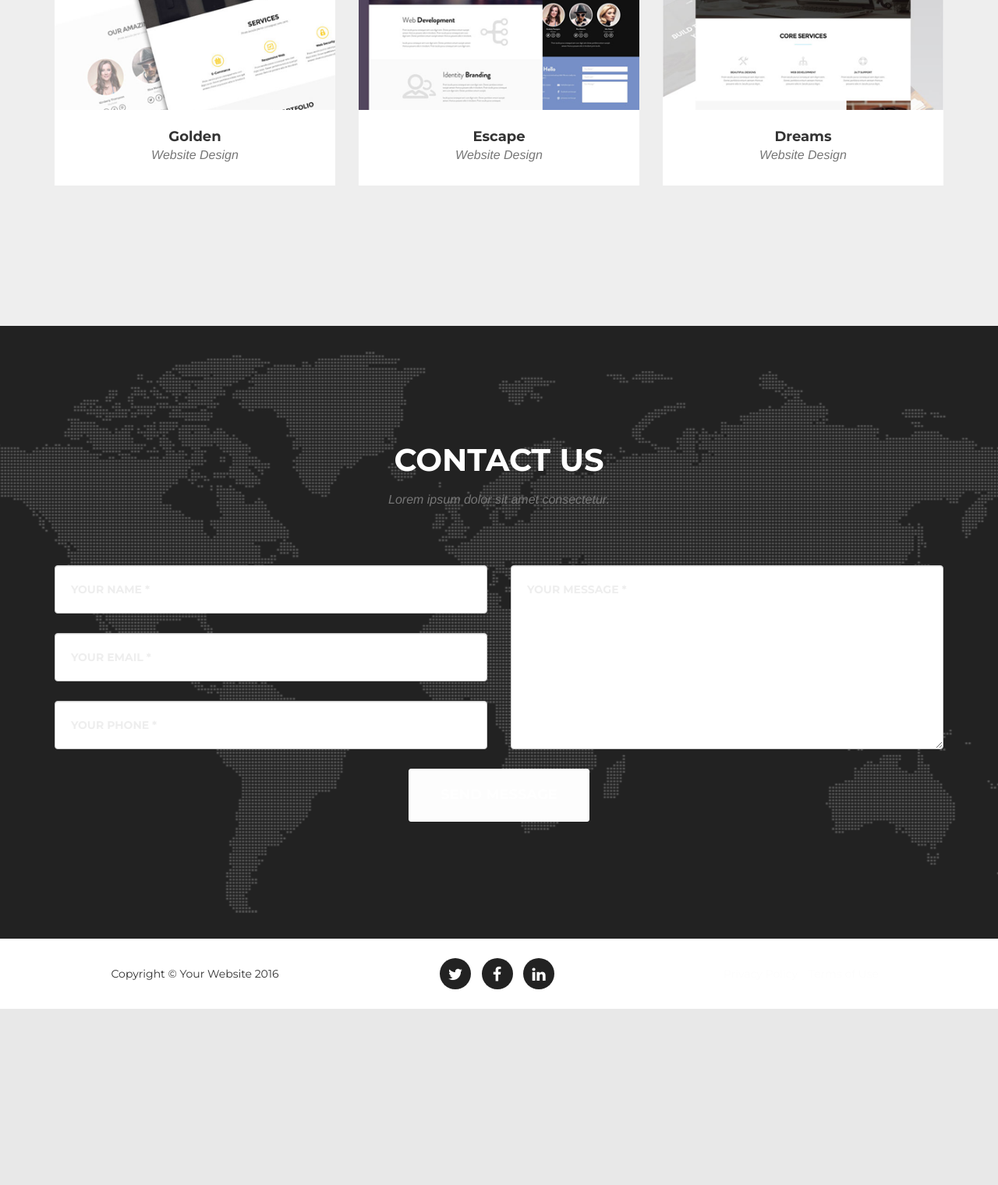
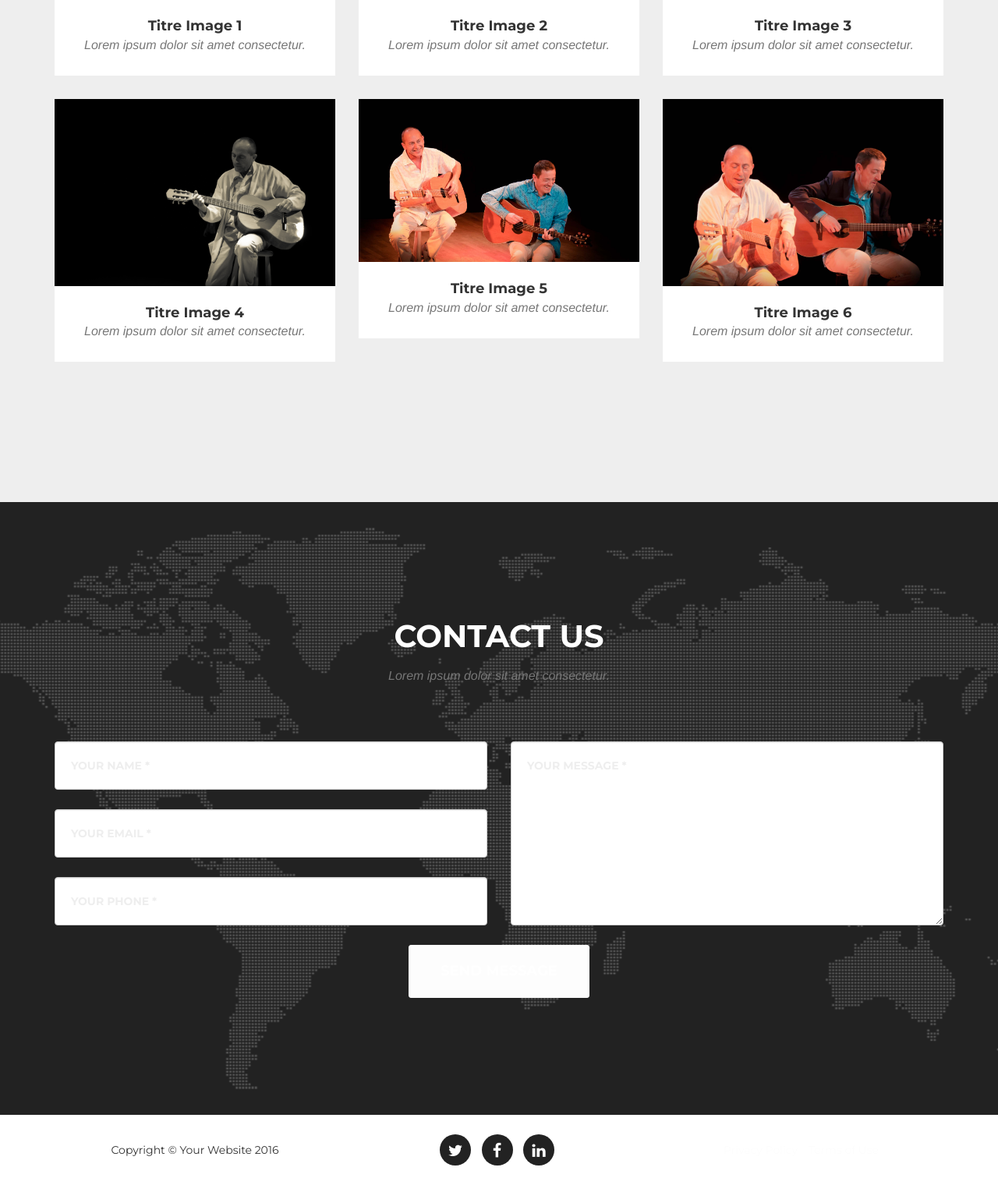
Before and after one commit to Puzzlout/VignalEnChanson, a PHP site: page / in a window 1280 px wide. Shown: the part 3140-4660 px from the top of the page at 78% size. Before the commit the page ends 4434 px from the top, so only its background shows below. Run offline with PHP 8.4, Linux system fonts and the light colour scheme; some libraries are stand-ins or nearby versions; some web fonts are replaced.

Commit message:
working on gallery, music player, header, ...

```diff
--- a/index.html
+++ b/index.html
@@ -18,8 +18,7 @@
     <link href="vendor/font-awesome/css/font-awesome.min.css" rel="stylesheet" type="text/css">
     <link href="https://fonts.googleapis.com/css?family=Montserrat:400,700" rel="stylesheet" type="text/css">
     <link href='https://fonts.googleapis.com/css?family=Kaushan+Script' rel='stylesheet' type='text/css'>
-    <link href='https://fonts.googleapis.com/css?family=Droid+Serif:400,700,400italic,700italic' rel='stylesheet'
-          type='text/css'>
+    <link href='https://fonts.googleapis.com/css?family=Droid+Serif:400,700,400italic,700italic' rel='stylesheet' type='text/css'>
     <link href="https://fonts.googleapis.com/css?family=Dancing+Script:400,700" rel="stylesheet" type="text/css">
     <link href='https://fonts.googleapis.com/css?family=Roboto+Slab:400,100,300,700' rel='stylesheet' type='text/css'>
 
@@ -42,8 +41,7 @@
         <div class="container">
             <!-- Brand and toggle get grouped for better mobile display -->
             <div class="navbar-header page-scroll">
-            <button type="button" class="navbar-toggle" data-toggle="collapse"
-                    data-target="#bs-example-navbar-collapse-1">
+                <button type="button" class="navbar-toggle" data-toggle="collapse" data-target="#bs-example-navbar-collapse-1">
                 <span class="sr-only">Toggle navigation</span> Menu <i class="fa fa-bars"></i>
             </button>
                 <a class="navbar-brand page-scroll" href="#page-top">Vignal en chanson</a>
@@ -110,12 +108,8 @@
         <div class="container">
             <div class="row">
                 <div class="col-lg-12 text-center">
-                <h2 class="section-heading">QUI SOMMES-NOUS ?</h2>
-                <h3 class="section-subheading text-muted">Voilà !c’est chose faite.<br/>
-                    Avec des chansons pour de rire, des chansons pour bouger,<br/>
-                    Certaines pour réfléchir et d’autres pour rêver<br/>
-                    Je vous invite au plaisir, au plaisir de chanter.
-                </h3>
+                    <h2 class="section-heading">Titre section le groupe</h2>
+                    <h3 class="section-subheading text-muted">Lorem ipsum dolor sit amet consectetur.</h3>
                 </div>
             </div>
             <div class="row">
@@ -123,7 +117,7 @@
                     <div class="team-member">
                         <img src="img/team/p1-final.jpg" class="img-responsive img-circle" alt="Bernard Vignal">
                         <h4>Bernard Vignal</h4>
-                    <p class="text-muted">Lipsum lipsum</p>
+                        <p class="text-muted">Voilà !c’est chose faite.<br/> Avec des chansons pour de rire, des chansons pour bouger,<br/> Certaines pour réfléchir et d’autres pour rêver<br/> Je vous invite au plaisir, au plaisir de chanter.</p>
                         <!--<ul class="list-inline social-buttons">
                         <li><a href="#"><i class="fa fa-twitter"></i></a>
                         </li>
@@ -141,6 +135,8 @@
                         <p class="text-muted">Lipsum lipsum</p>
                     </div>
                 </div>
+            </div>
+            <div class="row">
                 <div class="col-sm-6">
                     <div class="team-member">
                         <img src="img/team/p3-final.jpg" class="img-responsive img-circle" alt="Member 3">
@@ -161,14 +157,55 @@
 
     <!-- Music Section -->
     <section id="music">
-
+        <div class="container">
+            <div class="row">
+                <div class="col-lg-12 text-center">
+                    <h2 class="section-heading">Titre section galerie</h2>
+                    <h3 class="section-subheading text-muted">Lorem ipsum dolor sit amet consectetur.</h3>
+                </div>
+            </div>
+            <div class="row">
+                <div class="player">
+                    <div class="audio-wrapper">
+                        <audio id="audio" tabindex="0" preload="auto" controls="controls"><source type="audio/mp3" src="https://puzzlout.com/bb/wp-content/uploads/2017/01/01_Approche_approche-1.mp3" /><div class="audio-no-html5">
+                            <p>Désolé, votre navigateur ne permet pas de jouer notre musique. Veuillez télécharger l'un des navigateurs ci-dessous :</p>
+                            <ul>
+                                <li><a href="https://www.google.fr/chrome">Google Chrome</a></li>
+                                <li><a href="https://www.mozilla.org/fr/firefox/new/">Firefox</a></li>
+                                <li><a href="http://www.opera.com/fr">Opera</a></li>
+                            </ul>
+                        </audio>
+                    </div>
+                    <div class="audio-list-wrapper">
+                        <div class="playlist-controls"></div>
+                        <ul id="playlist">
+                            <li class="active">
+                                <a href="https://puzzlout.com/bb/wp-content/uploads/2017/01/01_Approche_approche-1.mp3"><br />
+                                    <span class="fa fa-play" aria-hidden="true"></span><span>Approche, Approche</span><br />
+                                </a>
+                            </li>
+                            <li>
+                                <a href="https://puzzlout.com/bb/wp-content/uploads/2017/01/03_Un_beau_tre_sor_.mp3"><br />
+                                    <span class="fa fa-play" aria-hidden="true"></span><span>Un beau trésor</span><br />
+                                </a>
+                            </li>
+                            <li>
+                                <a href="https://puzzlout.com/bb/wp-content/uploads/2017/01/02_Le_blues_du_cycliste.mp3"><br />
+                                    <span class="fa fa-play"></span><span>Le blues du cycliste</span><br />
+                                </a>
+                            </li>
+                        </ul>
+                    </div>
+                </div>
+            </div>
+        </div>
     </section>
     <!-- Portfolio Grid Section -->
     <section id="gallery" class="bg-light-gray">
         <div class="container">
             <div class="row">
                 <div class="col-lg-12 text-center">
-                <h2 class="section-heading">Portfolio</h2>
+                    <h2 class="section-heading">Titre section galerie</h2>
                     <h3 class="section-subheading text-muted">Lorem ipsum dolor sit amet consectetur.</h3>
                 </div>
             </div>
@@ -180,11 +217,11 @@
                                 <i class="fa fa-plus fa-3x"></i>
                             </div>
                         </div>
-                    <img src="img/gallery/roundicons.png" class="img-responsive" alt="">
+                        <img src="img/gallery/1.jpg" class="img-responsive" alt="">
                     </a>
                     <div class="gallery-caption">
-                    <h4>Round Icons</h4>
-                    <p class="text-muted">Graphic Design</p>
+                        <h4>Titre Image 1</h4>
+                        <p class="text-muted">Lorem ipsum dolor sit amet consectetur.</p>
                     </div>
                 </div>
                 <div class="col-md-4 col-sm-6 gallery-item">
@@ -194,11 +231,11 @@
                                 <i class="fa fa-plus fa-3x"></i>
                             </div>
                         </div>
-                    <img src="img/gallery/startup-framework.png" class="img-responsive" alt="">
+                        <img src="img/gallery/2.jpg" class="img-responsive" alt="">
                     </a>
                     <div class="gallery-caption">
-                    <h4>Startup Framework</h4>
-                    <p class="text-muted">Website Design</p>
+                        <h4>Titre Image 2</h4>
+                        <p class="text-muted">Lorem ipsum dolor sit amet consectetur.</p>
                     </div>
                 </div>
                 <div class="col-md-4 col-sm-6 gallery-item">
@@ -208,13 +245,15 @@
                                 <i class="fa fa-plus fa-3x"></i>
                             </div>
                         </div>
-                    <img src="img/gallery/treehouse.png" class="img-responsive" alt="">
+                        <img src="img/gallery/3.jpg" class="img-responsive" alt="">
                     </a>
                     <div class="gallery-caption">
-                    <h4>Treehouse</h4>
-                    <p class="text-muted">Website Design</p>
+                        <h4>Titre Image 3</h4>
+                        <p class="text-muted">Lorem ipsum dolor sit amet consectetur.</p>
                     </div>
                 </div>
+            </div>
+            <div class="row">
                 <div class="col-md-4 col-sm-6 gallery-item">
                     <a href="#galleryModal4" class="gallery-link" data-toggle="modal">
                         <div class="gallery-hover">
@@ -222,11 +261,11 @@
                                 <i class="fa fa-plus fa-3x"></i>
                             </div>
                         </div>
-                    <img src="img/gallery/golden.png" class="img-responsive" alt="">
+                        <img src="img/gallery/4.jpg" class="img-responsive" alt="">
                     </a>
                     <div class="gallery-caption">
-                    <h4>Golden</h4>
-                    <p class="text-muted">Website Design</p>
+                        <h4>Titre Image 4</h4>
+                        <p class="text-muted">Lorem ipsum dolor sit amet consectetur.</p>
                     </div>
                 </div>
                 <div class="col-md-4 col-sm-6 gallery-item">
@@ -236,11 +275,11 @@
                                 <i class="fa fa-plus fa-3x"></i>
                             </div>
                         </div>
-                    <img src="img/gallery/escape.png" class="img-responsive" alt="">
+                        <img src="img/gallery/5.jpg" class="img-responsive" alt="">
                     </a>
                     <div class="gallery-caption">
-                    <h4>Escape</h4>
-                    <p class="text-muted">Website Design</p>
+                        <h4>Titre Image 5</h4>
+                        <p class="text-muted">Lorem ipsum dolor sit amet consectetur.</p>
                     </div>
                 </div>
                 <div class="col-md-4 col-sm-6 gallery-item">
@@ -250,11 +289,11 @@
                                 <i class="fa fa-plus fa-3x"></i>
                             </div>
                         </div>
-                    <img src="img/gallery/dreams.png" class="img-responsive" alt="">
+                        <img src="img/gallery/6.jpg" class="img-responsive" alt="">
                     </a>
                     <div class="gallery-caption">
-                    <h4>Dreams</h4>
-                    <p class="text-muted">Website Design</p>
+                        <h4>Titre Image 6</h4>
+                        <p class="text-muted">Lorem ipsum dolor sit amet consectetur.</p>
                     </div>
                 </div>
             </div>
@@ -276,25 +315,21 @@
                         <div class="row">
                             <div class="col-md-6">
                                 <div class="form-group">
-                                <input type="text" class="form-control" placeholder="Your Name *" id="name" required
-                                       data-validation-required-message="Please enter your name.">
+                                    <input type="text" class="form-control" placeholder="Your Name *" id="name" required data-validation-required-message="Please enter your name.">
                                     <p class="help-block text-danger"></p>
                                 </div>
                                 <div class="form-group">
-                                <input type="email" class="form-control" placeholder="Your Email *" id="email" required
-                                       data-validation-required-message="Please enter your email address.">
+                                    <input type="email" class="form-control" placeholder="Your Email *" id="email" required data-validation-required-message="Please enter your email address.">
                                     <p class="help-block text-danger"></p>
                                 </div>
                                 <div class="form-group">
-                                <input type="tel" class="form-control" placeholder="Your Phone *" id="phone" required
-                                       data-validation-required-message="Please enter your phone number.">
+                                    <input type="tel" class="form-control" placeholder="Your Phone *" id="phone" required data-validation-required-message="Please enter your phone number.">
                                     <p class="help-block text-danger"></p>
                                 </div>
                             </div>
                             <div class="col-md-6">
                                 <div class="form-group">
-                                <textarea class="form-control" placeholder="Your Message *" id="message" required
-                                          data-validation-required-message="Please enter a message."></textarea>
+                                    <textarea class="form-control" placeholder="Your Message *" id="message" required data-validation-required-message="Please enter a message."></textarea>
                                     <p class="help-block text-danger"></p>
                                 </div>
                             </div>
@@ -356,24 +391,9 @@
                         <div class="col-lg-8 col-lg-offset-2">
                             <div class="modal-body">
                                 <!-- Project Details Go Here -->
-                            <h2>Project Name</h2>
+                                <h2>Lorem ipsum dolor</h2>
                                 <p class="item-intro text-muted">Lorem ipsum dolor sit amet consectetur.</p>
-                            <img class="img-responsive img-centered" src="img/gallery/roundicons-free.png" alt="">
-                            <p>Use this area to describe your project. Lorem ipsum dolor sit amet, consectetur
-                                adipisicing elit. Est blanditiis dolorem culpa incidunt minus dignissimos deserunt
-                                repellat aperiam quasi sunt officia expedita beatae cupiditate, maiores repudiandae,
-                                nostrum, reiciendis facere nemo!</p>
-                            <p>
-                                <strong>Want these icons in this gallery item sample?</strong>You can download 60 of
-                                them for free, courtesy of <a
-                                    href="https://getdpd.com/cart/hoplink/18076?referrer=bvbo4kax5k8ogc">RoundIcons.com</a>,
-                                or you can purchase the 1500 icon set <a
-                                    href="https://getdpd.com/cart/hoplink/18076?referrer=bvbo4kax5k8ogc">here</a>.</p>
-                            <ul class="list-inline">
-                                <li>Date: July 2014</li>
-                                <li>Client: Round Icons</li>
-                                <li>Category: Graphic Design</li>
-                            </ul>
+                                <img class="img-responsive img-centered" src="img/gallery/1.jpg" alt="">
                                 <button type="button" class="btn btn-primary" data-dismiss="modal"><i
                                     class="fa fa-times"></i> Close Project
                             </button>
@@ -399,17 +419,9 @@
                     <div class="row">
                         <div class="col-lg-8 col-lg-offset-2">
                             <div class="modal-body">
-                            <h2>Project Heading</h2>
+                                <h2>Lorem ipsum dolor</h2>
                                 <p class="item-intro text-muted">Lorem ipsum dolor sit amet consectetur.</p>
-                            <img class="img-responsive img-centered" src="img/gallery/startup-framework-preview.png"
-                                 alt="">
-                            <p><a href="http://designmodo.com/startup/?u=787">Startup Framework</a> is a website builder
-                                for professionals. Startup Framework contains components and complex blocks (PSD+HTML
-                                Bootstrap themes and templates) which can easily be integrated into almost any design.
-                                All of these components are made in the same style, and can easily be integrated into
-                                projects, allowing you to create hundreds of solutions for your future projects.</p>
-                            <p>You can preview Startup Framework <a href="http://designmodo.com/startup/?u=787">here</a>.
-                            </p>
+                                <img class="img-responsive img-centered" src="img/gallery/2.jpg" alt="">
                                 <button type="button" class="btn btn-primary" data-dismiss="modal"><i
                                     class="fa fa-times"></i> Close Project
                             </button>
@@ -436,16 +448,9 @@
                         <div class="col-lg-8 col-lg-offset-2">
                             <div class="modal-body">
                                 <!-- Project Details Go Here -->
-                            <h2>Project Name</h2>
+                                <h2>Lorem ipsum dolor</h2>
                                 <p class="item-intro text-muted">Lorem ipsum dolor sit amet consectetur.</p>
-                            <img class="img-responsive img-centered" src="img/gallery/treehouse-preview.png" alt="">
-                            <p>Treehouse is a free PSD web template built by <a
-                                    href="https://www.behance.net/MathavanJaya">Mathavan Jaya</a>. This is bright and
-                                spacious design perfect for people or startup companies looking to showcase their apps
-                                or other projects.</p>
-                            <p>You can download the PSD template in this gallery sample item at <a
-                                    href="http://freebiesxpress.com/gallery/treehouse-free-psd-web-template/">FreebiesXpress.com</a>.
-                            </p>
+                                <img class="img-responsive img-centered" src="img/gallery/3.jpg" alt="">
                                 <button type="button" class="btn btn-primary" data-dismiss="modal"><i
                                     class="fa fa-times"></i> Close Project
                             </button>
@@ -472,17 +477,9 @@
                         <div class="col-lg-8 col-lg-offset-2">
                             <div class="modal-body">
                                 <!-- Project Details Go Here -->
-                            <h2>Project Name</h2>
+                                <h2>Lorem ipsum dolor</h2>
                                 <p class="item-intro text-muted">Lorem ipsum dolor sit amet consectetur.</p>
-                            <img class="img-responsive img-centered" src="img/gallery/golden-preview.png" alt="">
-                            <p>Start Bootstrap's Agency theme is based on Golden, a free PSD website template built by
-                                <a href="https://www.behance.net/MathavanJaya">Mathavan Jaya</a>. Golden is a modern and
-                                clean one page web template that was made exclusively for Best PSD Freebies. This
-                                template has a great gallery, timeline, and meet your team sections that can be easily
-                                modified to fit your needs.</p>
-                            <p>You can download the PSD template in this gallery sample item at <a
-                                    href="http://freebiesxpress.com/gallery/golden-free-one-page-web-template/">FreebiesXpress.com</a>.
-                            </p>
+                                <img class="img-responsive img-centered" src="img/gallery/4.jpg" alt="">
                                 <button type="button" class="btn btn-primary" data-dismiss="modal"><i
                                     class="fa fa-times"></i> Close Project
                             </button>
@@ -509,17 +506,9 @@
                         <div class="col-lg-8 col-lg-offset-2">
                             <div class="modal-body">
                                 <!-- Project Details Go Here -->
-                            <h2>Project Name</h2>
+                                <h2>Lorem ipsum dolor</h2>
                                 <p class="item-intro text-muted">Lorem ipsum dolor sit amet consectetur.</p>
-                            <img class="img-responsive img-centered" src="img/gallery/escape-preview.png" alt="">
-                            <p>Escape is a free PSD web template built by <a
-                                    href="https://www.behance.net/MathavanJaya">Mathavan Jaya</a>. Escape is a one page
-                                web template that was designed with agencies in mind. This template is ideal for those
-                                looking for a simple one page solution to describe your business and offer your
-                                services.</p>
-                            <p>You can download the PSD template in this gallery sample item at <a
-                                    href="http://freebiesxpress.com/gallery/escape-one-page-psd-web-template/">FreebiesXpress.com</a>.
-                            </p>
+                                <img class="img-responsive img-centered" src="img/gallery/5.jpg" alt="">
                                 <button type="button" class="btn btn-primary" data-dismiss="modal"><i
                                     class="fa fa-times"></i> Close Project
                             </button>
@@ -546,16 +535,9 @@
                         <div class="col-lg-8 col-lg-offset-2">
                             <div class="modal-body">
                                 <!-- Project Details Go Here -->
-                            <h2>Project Name</h2>
+                                <h2>Lorem ipsum dolor</h2>
                                 <p class="item-intro text-muted">Lorem ipsum dolor sit amet consectetur.</p>
-                            <img class="img-responsive img-centered" src="img/gallery/dreams-preview.png" alt="">
-                            <p>Dreams is a free PSD web template built by <a
-                                    href="https://www.behance.net/MathavanJaya">Mathavan Jaya</a>. Dreams is a modern
-                                one page web template designed for almost any purpose. It’s a beautiful template that’s
-                                designed with the Bootstrap framework in mind.</p>
-                            <p>You can download the PSD template in this gallery sample item at <a
-                                    href="http://freebiesxpress.com/gallery/dreams-free-one-page-web-template/">FreebiesXpress.com</a>.
-                            </p>
+                                <img class="img-responsive img-centered" src="img/gallery/6.jpg" alt="">
                                 <button type="button" class="btn btn-primary" data-dismiss="modal"><i
                                     class="fa fa-times"></i> Close Project
                             </button>
```
Also changed, not shown: css/agency.css (+36 -3 lines). Lines whose indentation alone changed are shown as unchanged.
